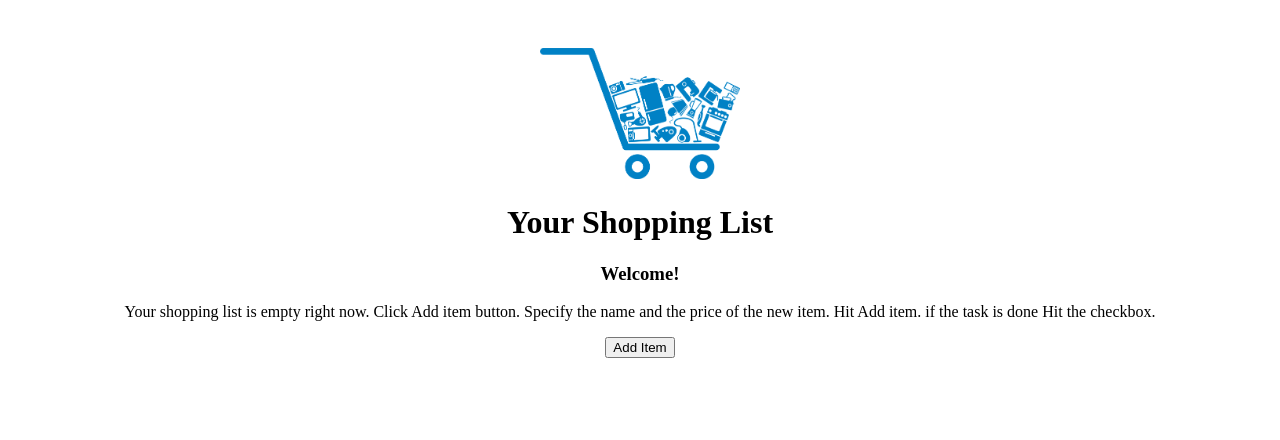
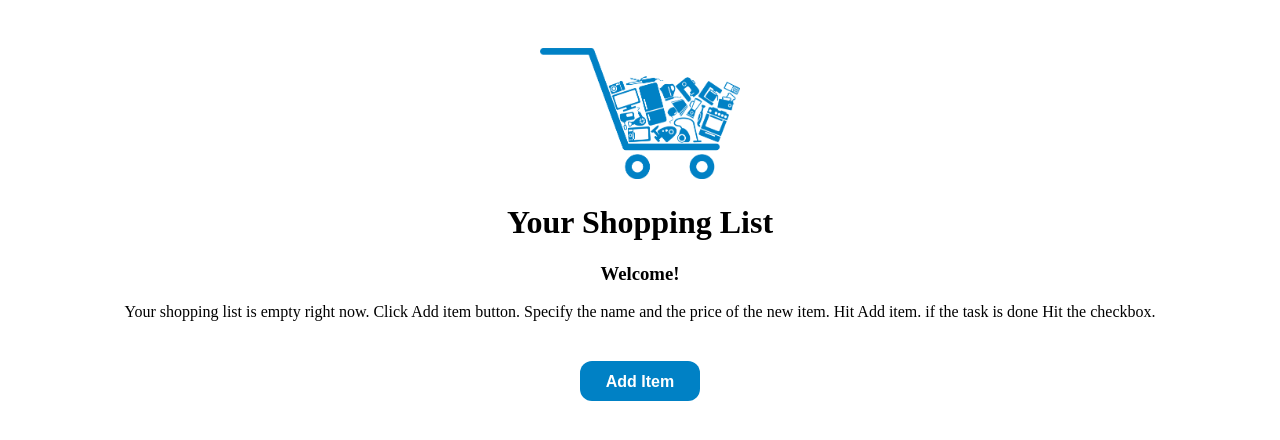
Before and after one commit to HassanObeid89/testing-todo-app, a React (Create React App) app: page / in a window 1280 px wide. Shown: the top 440 px of the page. Built offline with nearby package versions, Linux system fonts and the light colour scheme.

Commit message:
Styled the add item button.

```diff
--- a/src/components/ButtonAddItem.jsx
+++ b/src/components/ButtonAddItem.jsx
@@ -6,7 +6,7 @@ export default function ButtonAddItem({ setModal }) {
     setModal(<ModalForm setModal={setModal} />);
   }
   return (
-    <div>
+    <div className='button-wrapper'>
       <button onClick={openModal}>Add Item</button>
     </div>
   );
--- a/src/css/_base/variables.css
+++ b/src/css/_base/variables.css
@@ -0,0 +1,4 @@
+:root{
+    --main-bg-color: #0081C5;
+    --secondary-text-color: white
+}
--- a/src/css/styles.css
+++ b/src/css/styles.css
@@ -1,3 +1,5 @@
 @import './_base/layout.css';
+@import './_base/variables.css';
 @import './templates/normalScreen.css';
 @import './templates/modalContainer.css';
+@import './templates/buttonAddItem.css';
--- /dev/null
+++ b/src/css/templates/buttonAddItem.css
@@ -0,0 +1,16 @@
+.button-wrapper {
+    margin-top: 40px;
+    width: 100%;
+  }
+
+.button-wrapper button {
+  background: var(--main-bg-color);
+  height: 40px;
+  color: var(--secondary-text-color);
+  font-size: 16px;
+  font-weight: bold;
+  border-radius: 12px;
+  padding: 10px 24px 14px;
+  border: 2px solid transparent;
+  max-width: 300px;
+}
```
